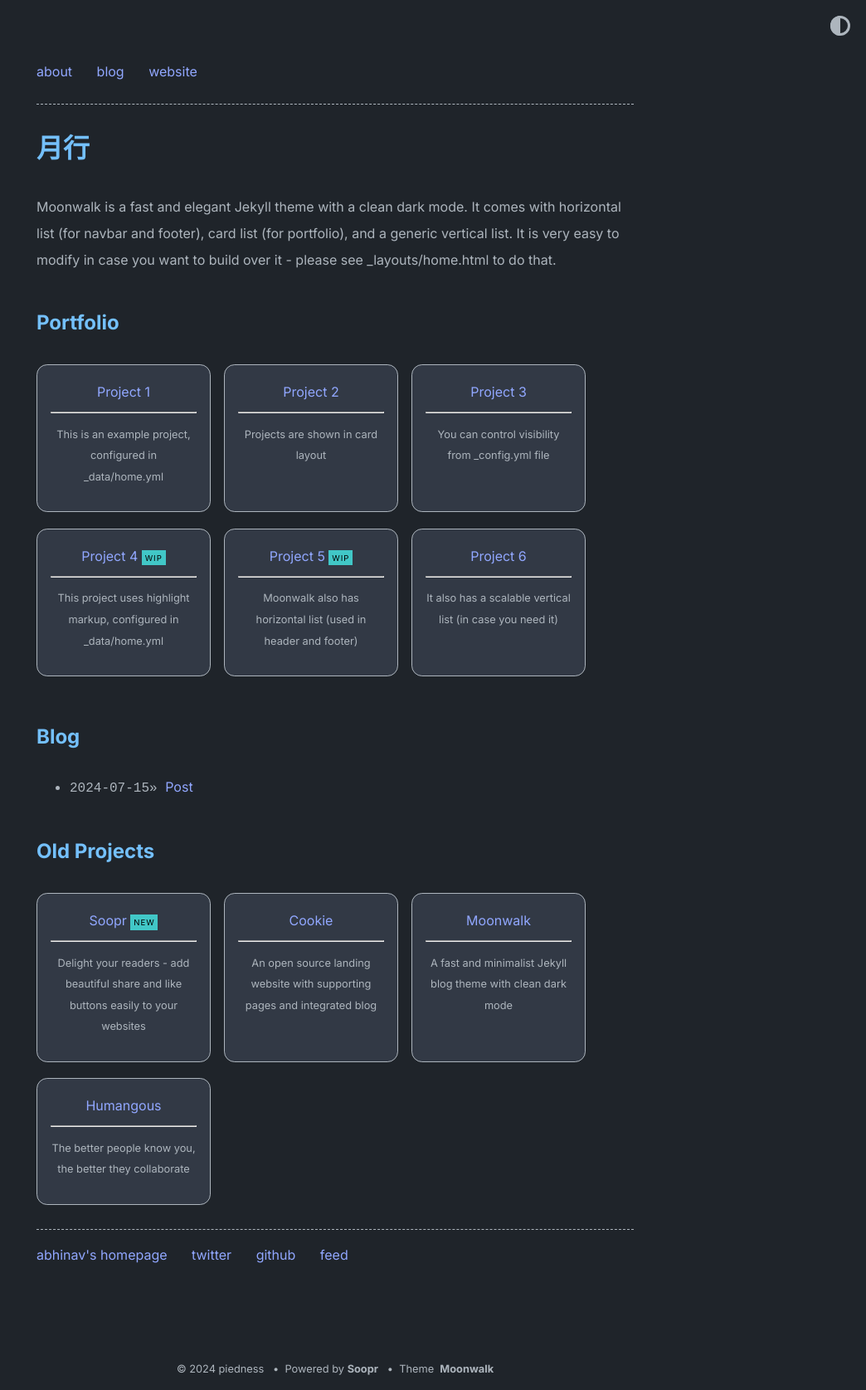
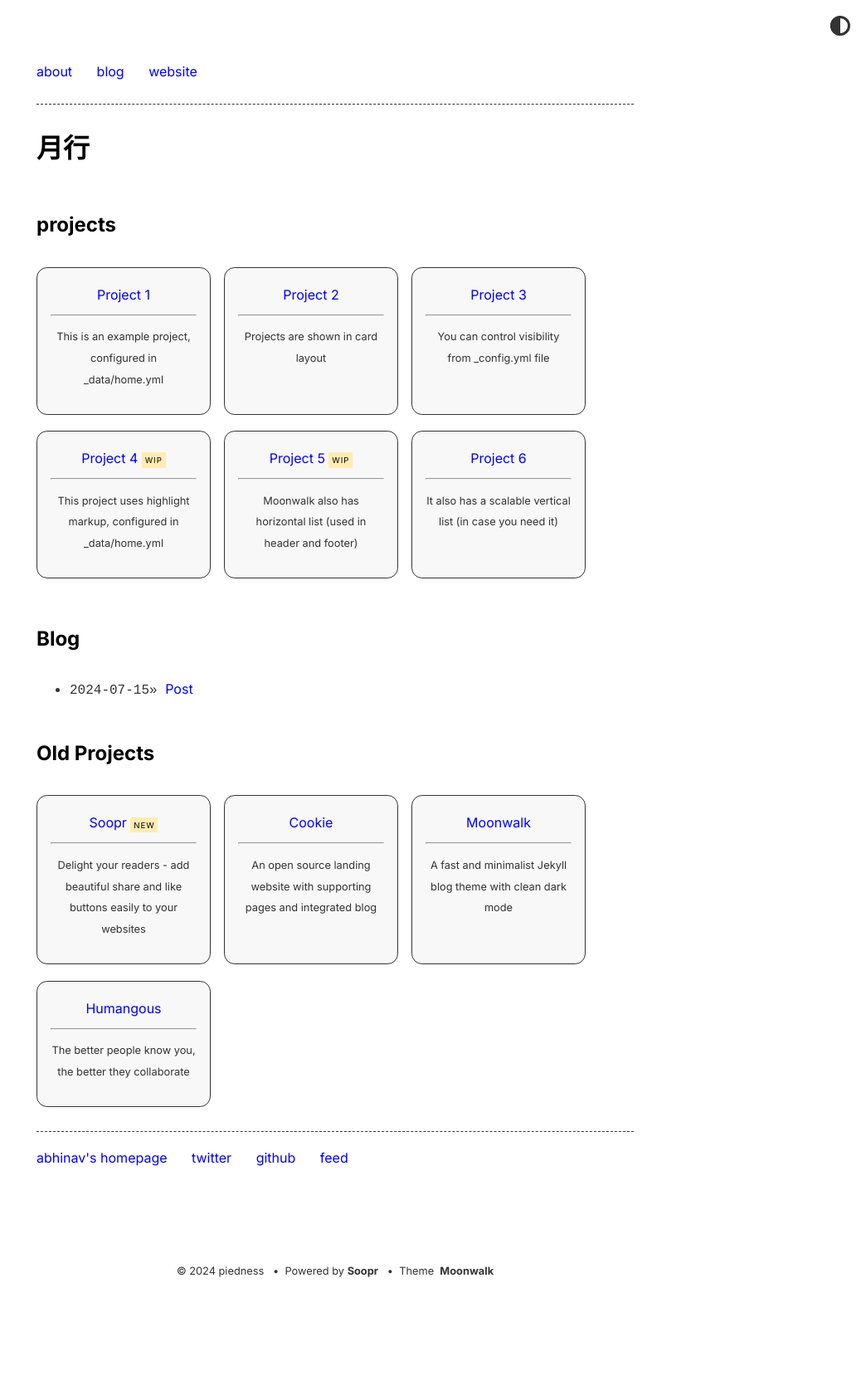
Before and after one commit to pieches/moonpielog, a Jekyll site: the page built from index.md, in a window 1280 px wide. Shown: the whole page at 83% size, without its empty margins (236-1280 px from the left). Built offline with Jekyll 4.4.1, drawn with Linux system fonts in a browser that asks for light colours; after the commit the page ends 1558 px from its top, so only the background shows below that.

Commit message:
changeconfig

```diff
--- a/_config.yml
+++ b/_config.yml
@@ -2,25 +2,25 @@ title: 月行
 author: piedness
 url: https://moonpielog.netlify.app # root address of the site
 description: > # description of the site (multiple lines allowed)
-  Moonwalk is a fast and elegant Jekyll theme with a clean dark mode. It comes with horizontal list (for navbar and footer), card list (for portfolio), and a generic vertical list. It is very easy to modify in case you want to build over it - please see _layouts/home.html to do that.
+  doing things that matter.
 
 permalink: /:slug.html
 
 favicon: "./logo.png" # relative path to site's favicon
 
 twitter:
-    username: abhinav # update or delete this
-    card: summary_large_image
+    username:  # update or delete this
+    card:
 
 #theme: moonwalk # if you are using GitHub Pages, change it to remote_theme: abhinavs/moonwalk
 remote_theme: abhinavs/moonwalk
 
 theme_config:
-  appearance: "dark" # can be "light", "dark" or "auto"
+  appearance: "auto" # can be "light", "dark" or "auto"
   appearance_toggle: true # if appearance can be switched by user
   back_home_text: "home.." # customize text for homepage link in post layout
   date_format: "%Y-%m-%d" # customize how date is formatted
-  show_description: true # show blog description
+  show_description: false # show blog description
   show_navbar: true # show horizontal navbar
   show_footer: true # show footer links in home page,add in _data/home.yml
   show_copyright: true # show copyright notice in footer
@@ -31,7 +31,7 @@ theme_config:
   show_misc_list: false # show generic vertical list for misc details, add _data/home.yml
   # options for "home" page
   home:
-    title_projects: Portfolio
+    title_projects: projects
     title_misc_list: Details
     title_blog: Blog
     title_old_projects: Old Projects
```
